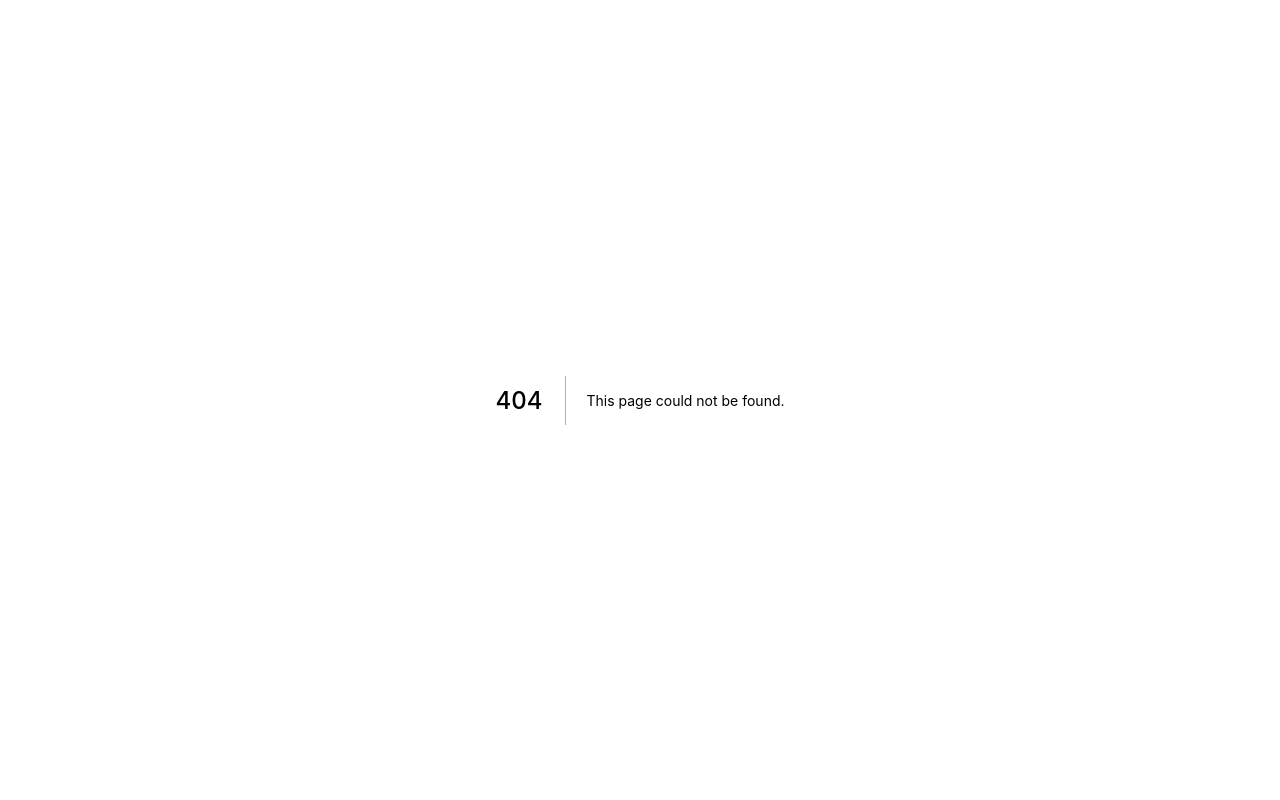
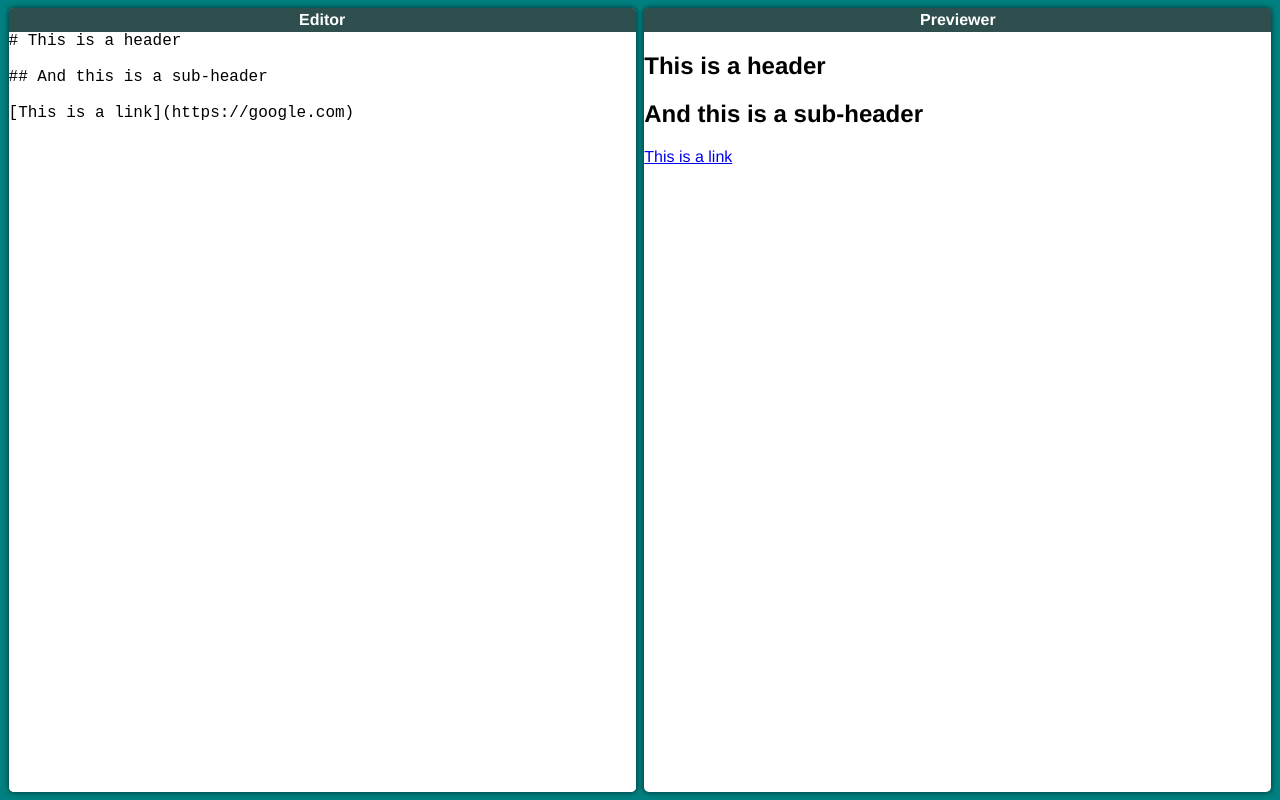
Before and after one commit to carlosjasso/fcc-front-end-libraries, a Next.js app: page /markdown in a window 1280 px wide. Before the commit this address had no page. Built offline with nearby package versions, Linux system fonts and the light colour scheme.

Commit message:
Started the markdown previewer project

```diff
--- a/jsconfig.json
+++ b/jsconfig.json
@@ -2,7 +2,6 @@
     "compilerOptions": {
         "baseUrl": "./",
         "paths": {
-            "@components/*": ["components/*"],
             "@styles/*": ["styles/*"],
             "@lib/*": ["lib/*"]
         }
--- a/package.json
+++ b/package.json
@@ -24,6 +24,7 @@
     "next": "^9.5.2",
     "react": "^16.13.1",
     "react-dom": "^16.13.1",
+    "react-markdown": "^4.3.1",
     "sass": "^1.26.10"
   }
 }
--- a/pages/index.jsx
+++ b/pages/index.jsx
@@ -13,6 +13,9 @@ export default function Home() {
                 <li>
                     <Link href="/quote"><a>Random Quote Machine</a></Link>
                 </li>
+                <li>
+                    <Link href="/markdown"><a>Markdown Previewer</a></Link>
+                </li>
             </ul>
         </div>
     );
--- /dev/null
+++ b/pages/markdown.jsx
@@ -0,0 +1,54 @@
+import AppendFCCScript from "@lib/appendFCCScript";
+import React from "react";
+import Head from "next/head";
+import Styles from "@styles/markdown.module.scss";
+import Markdown from "react-markdown";
+
+export default class MarkdownPPreviewer extends React.Component {
+    constructor(props) {
+        super(props);
+        this.state = {
+            markup: ""
+        }
+
+        this.handleTextInput = this.handleTextInput.bind(this);
+    }
+
+    startingMarkdown = "# This is a header\n\n## And this is a sub-header\n\n[This is a link](https://google.com)";
+
+    // Component lifecycle
+    componentDidMount() {
+        this.setState({markup: this.startingMarkdown});
+        document.getElementById("editor").focus();
+        AppendFCCScript();
+    }
+
+    // Component events
+    handleTextInput(e) {
+        this.setState({ markup: e.target.value });
+    }
+
+    render() {
+        return (
+            <main className={Styles.container}>
+                <Head>
+                    <title>FCC: Markdown Previewer</title>
+                </Head>
+                <section className={Styles["editor-section"]}>
+                    <div className={Styles["section-title"]}>
+                        <span>Editor</span>
+                    </div>
+                    <textarea id="editor" className={Styles.editor} wrap="hard" onChange={this.handleTextInput} value={this.state.markup} />
+                </section>
+                <section className={Styles["previewer-section"]}>
+                    <div className={Styles["section-title"]}>
+                        <span>Previewer</span>
+                    </div>
+                    <div id="preview" className={Styles.preview}>
+                        <Markdown source={this.state.markup} />
+                    </div>
+                </section>
+            </main>
+        );
+    }
+}
--- a/pages/quote.jsx
+++ b/pages/quote.jsx
@@ -210,7 +210,7 @@ export default class Quote extends React.Component{
         return (
             <main id="background" className={Styles.container}>
                 <Head>
-                    <title>FCC : Random Quote Machine</title>
+                    <title>FCC: Random Quote Machine</title>
                 </Head>
                 <section id="quote-box" className={`${Styles["quote-box"]} ${Styles["no-opacity"]}`}>
                     <div style={{flexGrow: 1}} />
--- /dev/null
+++ b/styles/markdown.module.scss
@@ -0,0 +1,74 @@
+@import url('https://fonts.googleapis.com/css2?family=Fira+Mono&display=swap');
+// font-family: 'Fira Mono', monospace;
+// Helvetica,Arial,sans-serif;
+
+.container {
+    display: flex;
+    flex-direction: row;
+    align-items: center;
+    justify-content: space-evenly;
+    width: 100vw;
+    height: 100vh;
+    background: teal;
+
+    @mixin window-section {
+        background: white;
+        height: 98%;
+        width: 49%;
+        border-radius: 5px;
+        box-shadow: 0px 0px 5px 1px rgba(0,0,0,0.5);
+
+        .section-title {
+            display: flex;
+            flex-direction: row;
+            align-items: center;
+            justify-content: center;
+            height: 24px;
+            width: 100%;
+            background: darkslategray;
+            color: white;
+            font-family: Helvetica, Arial, sans-serif;
+            font-size: 1.6rem;
+            font-weight: bold;
+            position: absolute;
+            width: 49%;
+            border-top-left-radius: 4px;
+            border-top-right-radius: 4px;
+        }
+    }
+
+    .editor-section {
+        @include window-section;
+
+        .editor {
+            width: 100%;
+            height: 100%;
+            padding: 0;
+            padding-top: 24px;
+            box-sizing: border-box;
+            border-radius: 5px;
+            resize: none;
+            white-space: nowrap;
+            border: none;
+            font-size: 1.6rem;
+
+            &:focus {
+                outline: none;
+                border: none;
+            }
+        }
+    }
+
+    .previewer-section {
+        @include window-section();
+
+        .preview {
+            width: 100%;
+            height: 100%;
+            padding-top: 24px;
+            box-sizing: border-box;
+            font-size: 1.6rem;
+            overflow: auto;
+        }
+    }
+}
```
Also changed, not shown: 1 other file (tests, documents, lock files or other folders).
